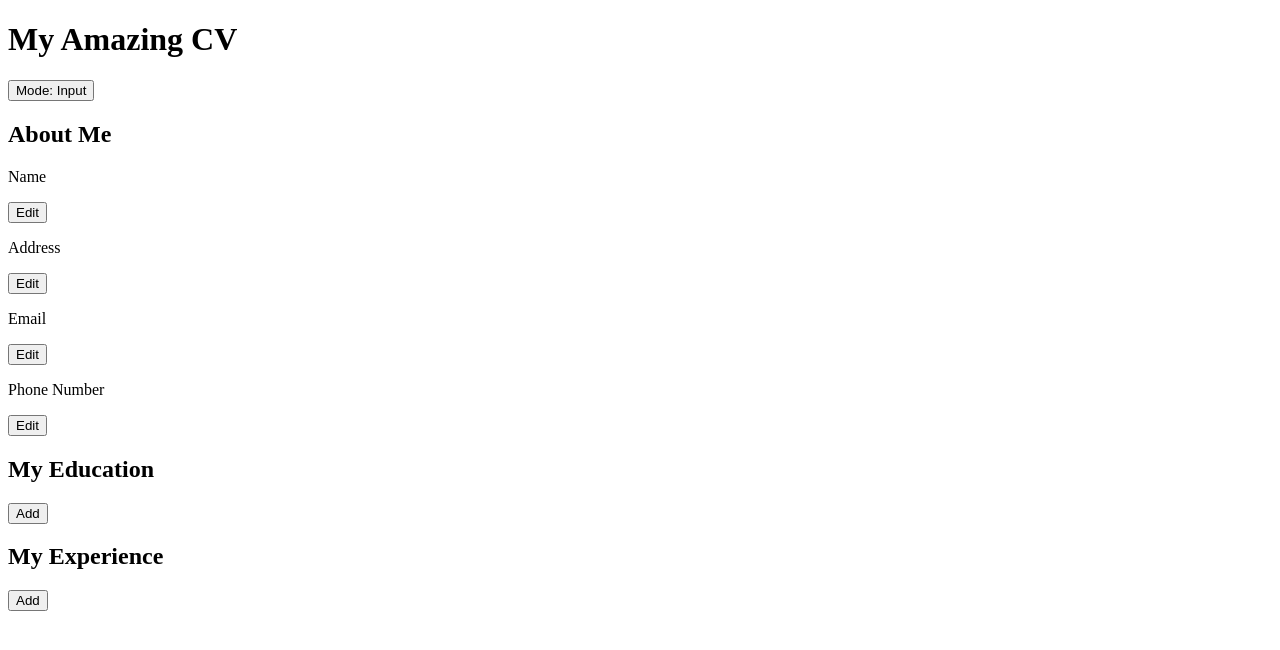
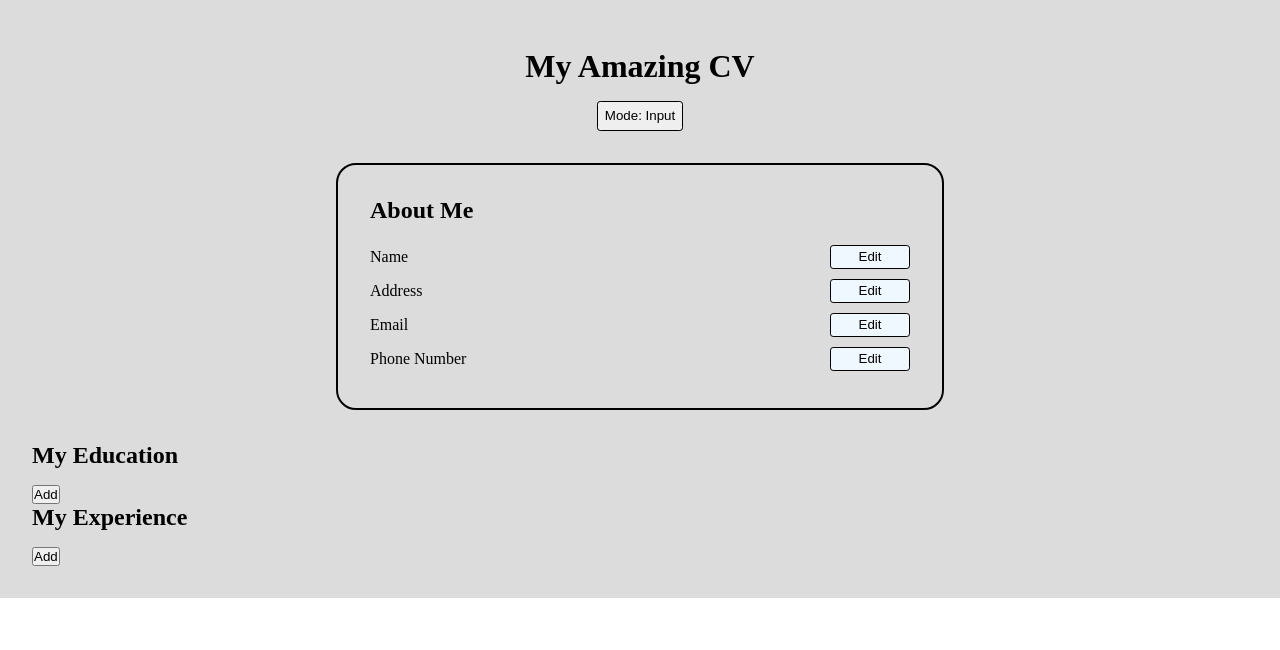
Before and after one commit to Wangchowchow/cv-application, a React (Create React App) app: page / in a window 1280 px wide. Shown: the top 650 px of the page. Built offline with nearby package versions, Linux system fonts and the light colour scheme.

Commit message:
finished styling about me section

```diff
--- a/public/style.css
+++ b/public/style.css
@@ -0,0 +1,68 @@
+*{
+    margin: 0;
+    padding: 0;
+    box-sizing: border-box;
+}
+h1{
+    text-align: center;
+    padding: 1rem;
+}
+.app{
+    padding: 2rem;
+    background-color: gainsboro;
+}
+.app>input{
+    display: block;
+    margin: auto;
+    padding: 0.4rem;
+    border: 1px solid black;
+    border-radius: 0.2rem;
+    cursor: pointer;
+}
+.app>input:hover{
+    outline: 2px solid black;
+}
+.about-me-container{
+    width: 50%;
+    padding: 2rem;
+    margin: 2rem auto;
+    border: 2px solid black;
+    border-radius: 20px;
+}
+h2{
+    padding-bottom: 1rem;
+}
+.about-me{
+    display: flex;
+    gap: 5rem;
+}
+.about-me p{
+    flex: 1;
+    padding: 0.5rem 0;
+    font-size: 1rem;
+}
+.about-me input:first-child{
+    flex: 1;
+    font-size: 1rem;
+    padding: 0;
+    margin: 0.5rem 0;
+    border: none;
+    outline: 2px solid black;
+}
+.edit-button,.save-button{
+    width: 5rem;
+    height: 1.5rem;
+    align-self: center;
+    cursor: pointer;
+    border: 1px solid black;
+    border-radius: 0.2rem;
+}
+.edit-button{
+    background-color: aliceblue;
+}
+.save-button{
+    background-color: cornsilk;
+}
+.edit-button:hover,.save-button:hover{
+    background-color: blanchedalmond;
+}
```
